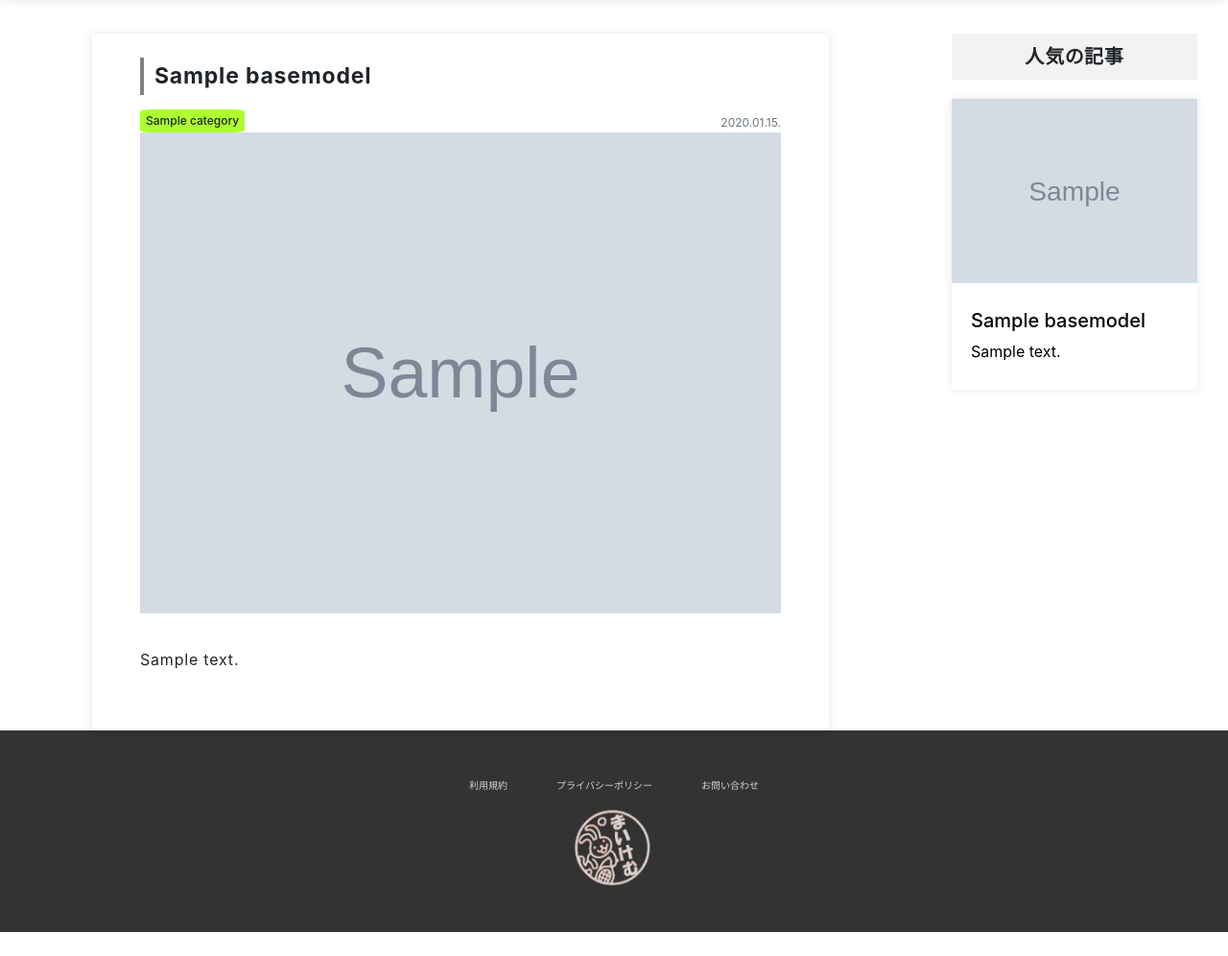
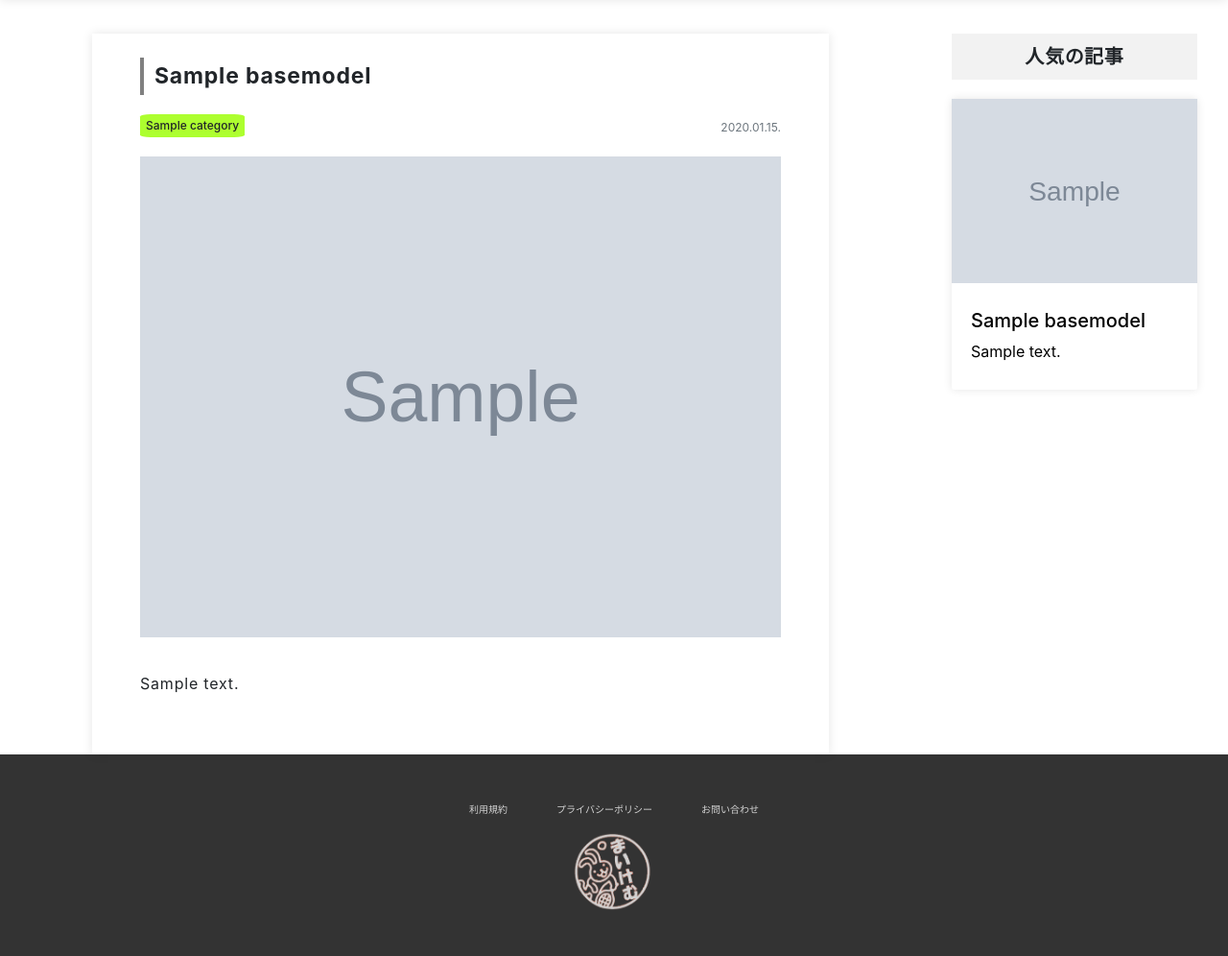
Before and after one commit to KaiTakahashi120329/maikemu_page, a Django app: page /detail/1/ in a window 1280 px wide. Shown: the part 75-1071 px from the top of the page at 96% size. Before the commit the page ends 1046 px from the top, so only its background shows below. Run offline with Django 3.2, Linux system fonts and the light colour scheme; tables that the repository leaves empty hold one stand-in row (values such as "Sample post"); grey boxes marked "Sample" are stand-in pictures; style sheets or scripts are compiled from the project's sources; some libraries are stand-ins or nearby versions.

Commit message:
スタイルの調整

```diff
--- a/app/static/css/detail/style.scss
+++ b/app/static/css/detail/style.scss
@@ -49,7 +49,11 @@
     display: flex;
     align-items: center;
     justify-content: space-between;
-    margin-top: 15px;
+    margin-top: 20px;
+  }
+
+  &__image {
+    margin-top: 20px;
   }
 
   &__date {
```
